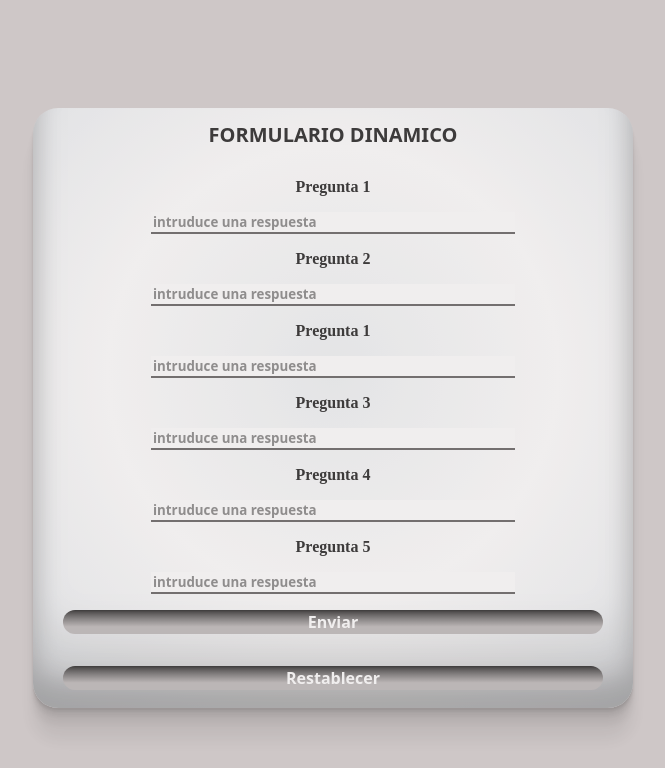
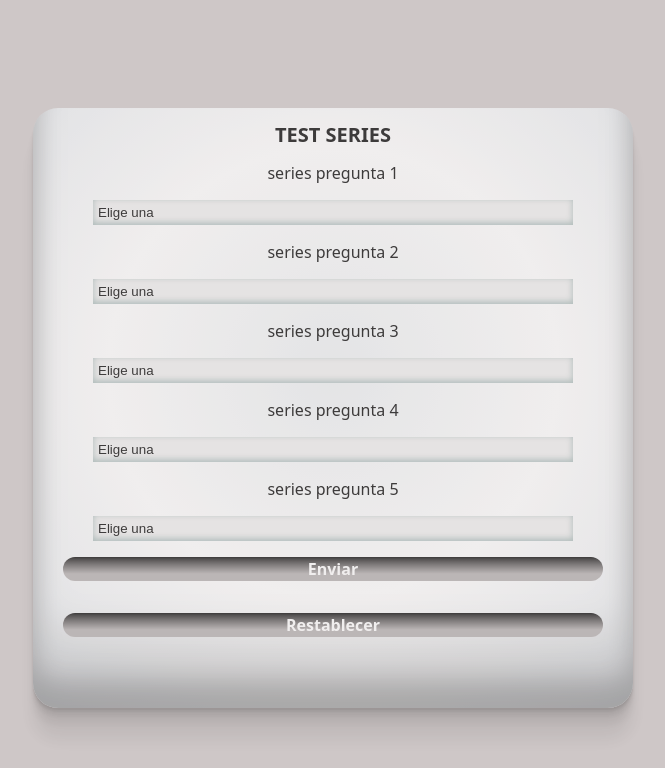
Before and after one commit to cesargm1/dynamic-form, a plain HTML site: page index.html in a window 1280 px wide. Shown: the whole page, without its empty margins (307-972 px from the left). Drawn offline with Linux system fonts and the light colour scheme.

Commit message:
html css full

```diff
--- a/index.html
+++ b/index.html
@@ -9,52 +9,53 @@
 	</head>
 	<body>
 		<div class="container">
-			<h1>formulario dinamico</h1>
+			<h1>Test series</h1>
 			<form>
 				<div class="elementos">
-					<p class="pregunta">Pregunta 1</p>
-					<input
-						class="respuesta"
-						type="text"
-						placeholder="intruduce una respuesta"
-						required
-					/>
+					<label class="pregunta1" for="pregunta">series pregunta 1</label>
 
-					<p class="pregunta">Pregunta 2</p>
-					<input
-						class="respuesta"
-						type="text"
-						placeholder="intruduce una respuesta"
-						required
-					/>
-					<p class="pregunta">Pregunta 1</p>
-					<input
-						class="respuesta"
-						type="text"
-						placeholder="intruduce una respuesta"
-						required
-					/>
-					<p class="pregunta">Pregunta 3</p>
-					<input
-						class="respuesta"
-						type="text"
-						placeholder="intruduce una respuesta"
-						required
-					/>
-					<p class="pregunta">Pregunta 4</p>
-					<input
-						class="respuesta"
-						type="text"
-						placeholder="intruduce una respuesta"
-						required
-					/>
-					<p class="pregunta">Pregunta 5</p>
-					<input
-						class="respuesta"
-						type="text"
-						placeholder="intruduce una respuesta"
-						required
-					/>
+					<select name="series" id="pregunta" required>
+						<option value="Elige una">Elige una</option>
+						<option value="serie1">serie 1</option>
+						<option value="serie1">serie 2</option>
+						<option value="serie1">serie 3</option>
+					</select>
+
+					<label class="pregunta2" for="pregunta">series pregunta 2</label>
+
+					<select name="series" id="pregunta" required>
+						<option value="Elige una">Elige una</option>
+						<option value="serie1">serie 1</option>
+						<option value="serie1">serie 2</option>
+						<option value="serie1">serie 3</option>
+					</select>
+
+					<label class="pregunta3" for="pregunta">series pregunta 3</label>
+
+					<select name="series" id="pregunta" required>
+						<option value="Elige una">Elige una</option>
+						<option value="serie1">serie 1</option>
+						<option value="serie1">serie 2</option>
+						<option value="serie1">serie 3</option>
+					</select>
+
+					<label class="pregunta4" for="pregunta">series pregunta 4</label>
+
+					<select name="series" id="pregunta" required>
+						<option value="Elige una">Elige una</option>
+						<option value="serie1">serie 1</option>
+						<option value="serie1">serie 2</option>
+						<option value="serie1">serie 3</option>
+					</select>
+
+					<label class="pregunta5" for="pregunta">series pregunta 5</label>
+
+					<select name="series" id="pregunta" required>
+						<option value="Elige una">Elige una</option>
+						<option value="serie1">serie 1</option>
+						<option value="serie1">serie 2</option>
+						<option value="serie1">serie 3</option>
+					</select>
 				</div>
 				<div class="enviar">
 					<button type="submit">Enviar</button>
--- a/style.css
+++ b/style.css
@@ -24,12 +24,14 @@ form{
     width: 100%;
     height: 100%;
     position: absolute;
+    box-sizing: border-box;
 }
 
 .elementos {
     display: flex;
     flex-wrap: wrap;
     justify-content: center;
+    gap: 1em;
 }
 
 h1{
@@ -43,26 +45,34 @@ h1{
 }
 
 
-.pregunta {
-    width: 100%;
-    text-align: center;
-    font-weight: bold;
+label {
+  display: flex;
+  align-items: center;
+  justify-content: center;
+  width: 100%;
+  font-family: system-ui, -apple-system, BlinkMacSystemFont, 'Segoe UI', Roboto, Oxygen, Ubuntu, Cantarell, 'Open Sans', 'Helvetica Neue', sans-serif;
 }
 
-.respuesta{
-
-    width: 60%;
-    border: none;
-    border-bottom: 2px solid rgb(77, 75, 75) ;
-    font-family: system-ui, -apple-system, BlinkMacSystemFont, 'Segoe UI', Roboto, Oxygen,
-    Ubuntu, Cantarell, 'Open Sans', 'Helvetica Neue', sans-serif;
-    outline: none;
-    box-shadow: inset 6px 6px 6px #cbced1,inset -6px -6px -6px white;
+select{
+  display: flex;
+  align-items: center;
+  justify-content: center;
+  width: 80%;
+  flex-wrap: wrap;
+  appearance: none;
+	-webkit-appearance: none;
+	-moz-appearance: none;
+  cursor: pointer;
+  padding: 5px;
+  transition: all 0.25s ease;
+  border: 0;
+  box-shadow: 0px 50px 100px -20px rgba(50, 50, 255, 0.25), 0px 30px 90px -30px rgba(0, 0, 0, 0.3), inset 0px -2px 6px 0px rgba(10, 70, 64, 0.35);
 }
 
-  .respuesta::placeholder{
-    font-weight: bold;
-  }
+select:hover{
+  background: #b1cde8;
+}
+
 
   .enviar{
     display: flex;
```
